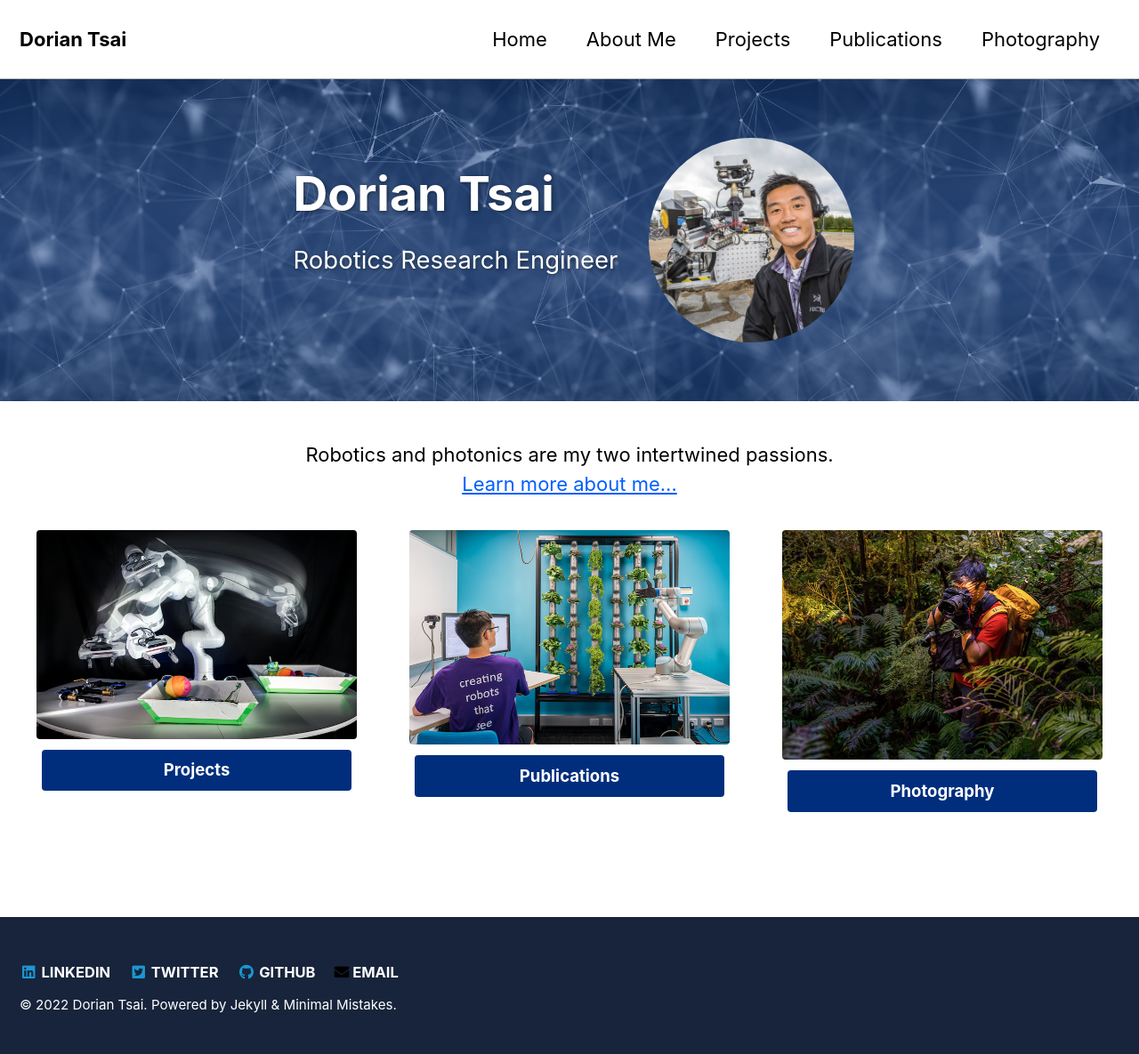
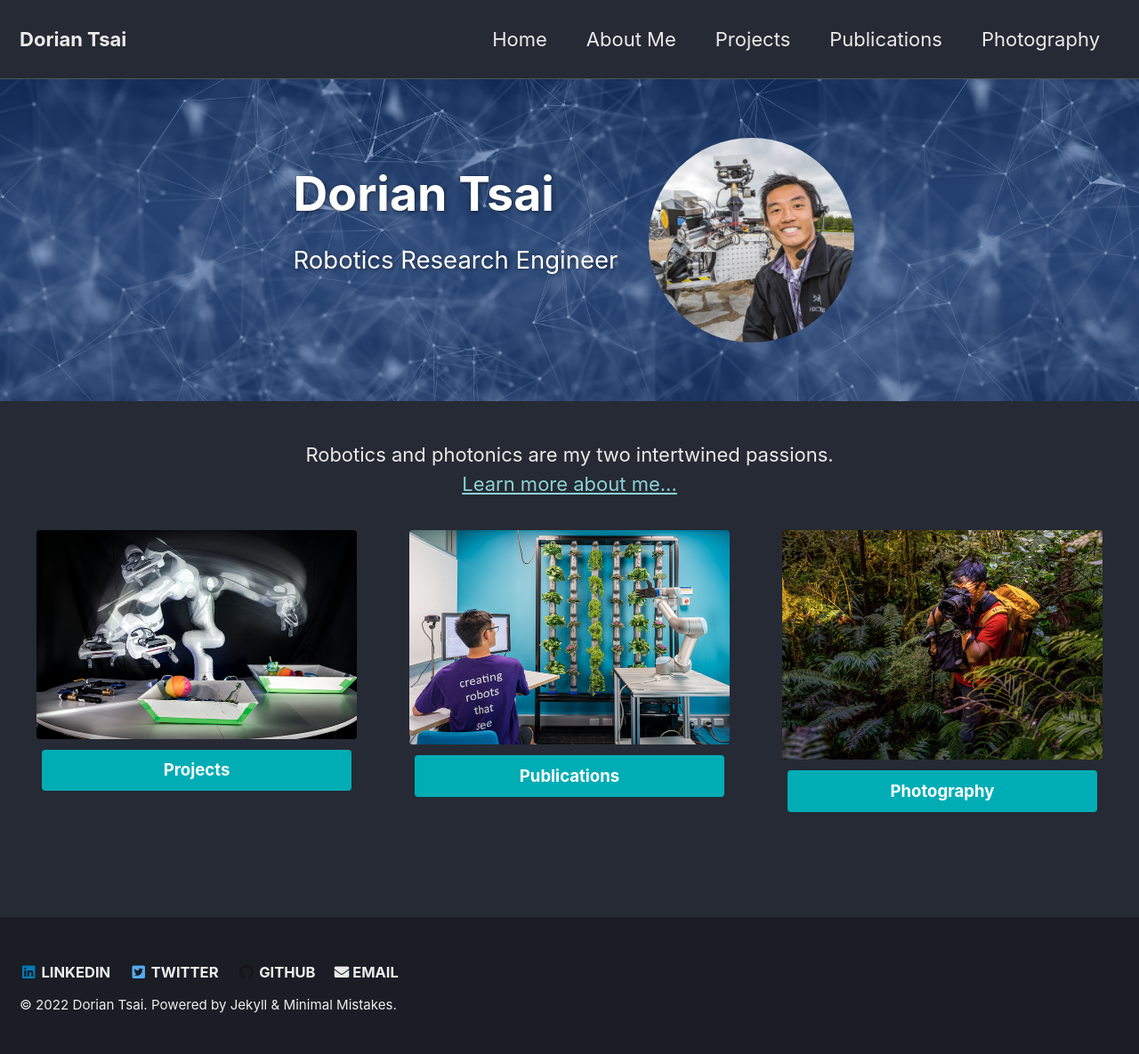
Before and after one commit to doriantsai/doriantsai.github.io, a Jekyll site: the page built from _pages/home.md, in a window 1280 px wide. Shown: the whole page at 89% size. Built offline with Jekyll 4.4.1, drawn with Linux system fonts in a browser that asks for light colours; cached includes are drawn as plain includes.

Commit message:
change theme to dark

```diff
--- a/Gemfile
+++ b/Gemfile
@@ -7,6 +7,7 @@ gem "github-pages", group: :jekyll_plugins
 
 # If you have any plugins, put them here!
 group :jekyll_plugins do
+  gem "minimal-mistakes-jekyll"
   gem "jekyll-paginate"
   gem "jekyll-sitemap"
   gem "jekyll-gist"
--- a/_config.yml
+++ b/_config.yml
@@ -46,7 +46,8 @@ github:
 
 # Build settings
 markdown: kramdown
-# remote_theme: mmistakes/minimal-mistakes
+theme: minimal-mistakes-jekyll
+minimal_mistakes_skin: "dark"
 # Outputting
 # permalink: /:categories/:title/
 # paginate: 5 # amount of posts to show
```
